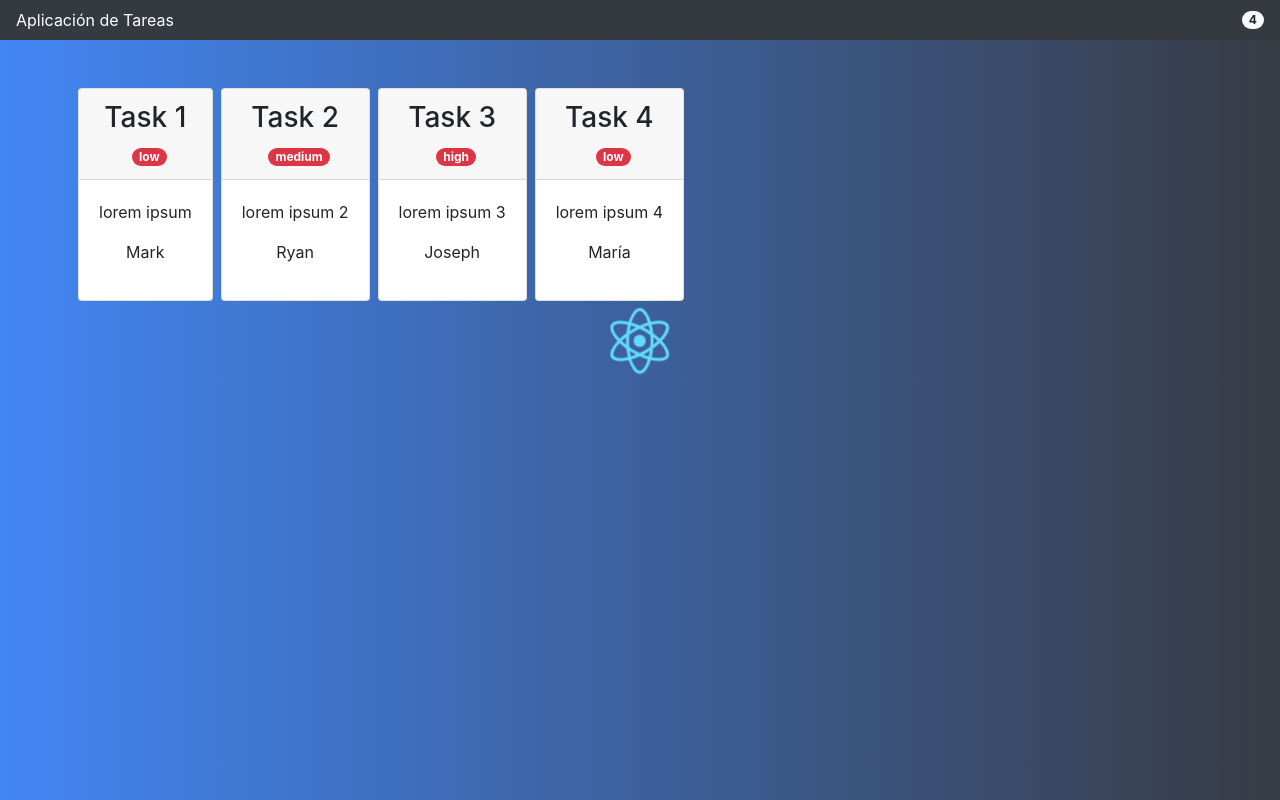
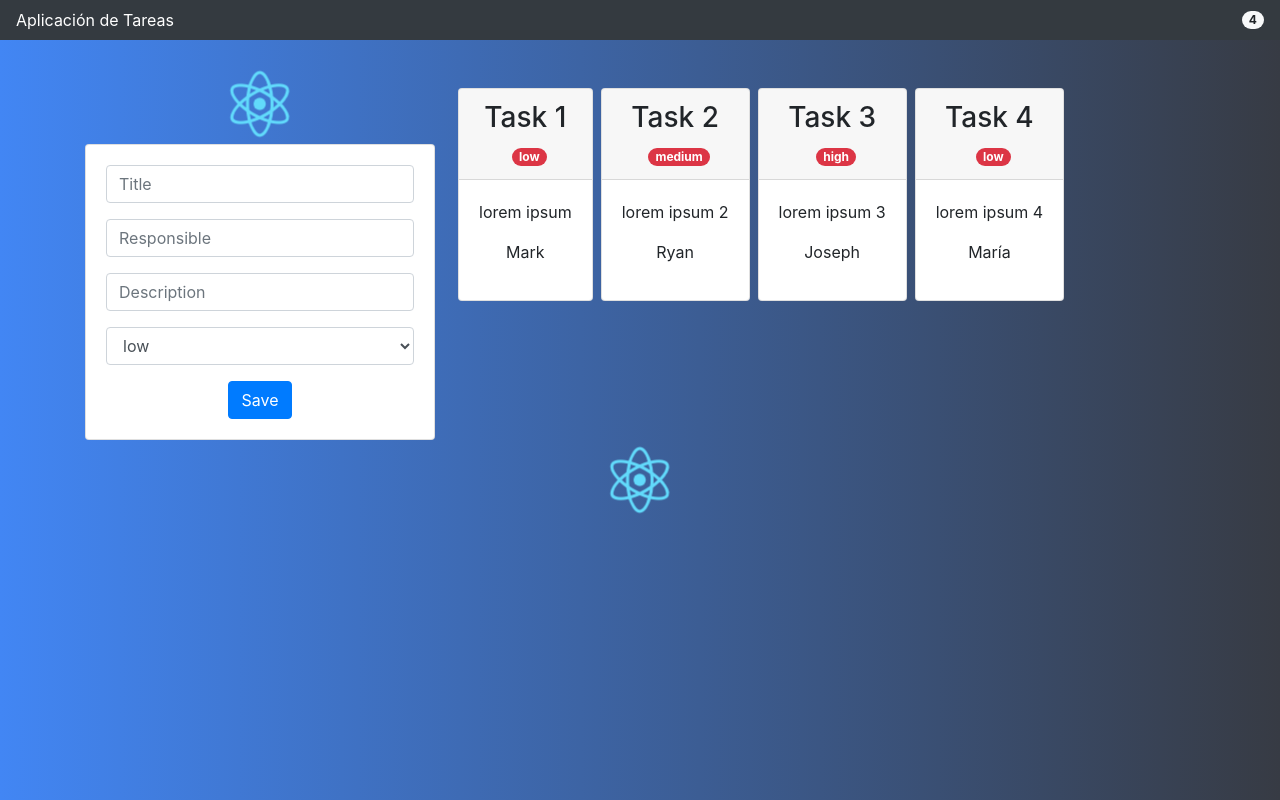
Before and after one commit to apradillap/react-example, a React (Create React App) app: page / in a window 1280 px wide. Built offline with nearby package versions, Linux system fonts and the light colour scheme.

Commit message:
Working progress TodoForm

```diff
--- a/src/App.js
+++ b/src/App.js
@@ -2,6 +2,7 @@ import React, { Component } from 'react';
 import logo from './logo.svg';
 import './App.css';
 import Navigation from "./components/Navigation"
+import TodoForm from "./components/TodoForm"
 
 import { todos } from './todos.json';
 console.log(todos);
@@ -41,7 +42,16 @@ class App extends Component {
 
         <div className="container">
           <div className="row mt-4">
-            { todos }
+            <div className="col-md-4 text-center">
+                <img src={logo} className="App-logo" alt="logo" />
+              <TodoForm/>
+            </div>
+
+            <div className="col-md-8">
+              <div className="row">
+                {todos}
+              </div>
+            </div>
           </div>
         </div>
 
--- /dev/null
+++ b/src/components/TodoForm.js
@@ -0,0 +1,82 @@
+import React, { Component } from 'react';
+
+class TodoForm extends Component {
+  constructor() {
+    super();
+    this.state = {
+      title: '',
+      responsible: '',
+      description: '',
+      priority: 'low'
+    };
+    this.handleInput = this.handleInput.bind(this);
+    this.handleSubmit = this.handleSubmit.bind(this); //Change with function ->
+  }
+
+  handleInput(e) {
+    const {value, name } = e.target;
+    //console.log(e.target.value, e.target.name);
+    this.setState({
+      [name]: value
+    })
+    console.log(this.state);
+  }
+
+  handleSubmit(e){
+    e.preventDefault();
+    console.log('sending data...');
+
+  }
+
+  render() {
+    return (
+      <div className="card">
+        <form className="card-body" onSubmit={this.handleSubmit}>
+          <div className="form-group">
+            <input
+              type="text"
+              name="title"
+              onChange={this.handleInput}
+              className="form-control"
+              placeholder="Title"
+            />
+          </div>
+          <div className="form-group">
+            <input
+              type="text"
+              name="responsible"
+              className="form-control"
+              placeholder="Responsible"
+              onChange={ this.handleInput }
+            />
+          </div>
+          <div className="form-group">
+            <input
+              type="text"
+              name="description"
+              className="form-control"
+              placeholder="Description"
+              onChange={ this.handleInput }
+            />
+          </div>
+          <div className="form-group">
+            <select
+              name="priority"
+              className="form-control"
+              onChange={ this.handleInput }
+              >
+              <option>low</option>
+              <option>medium</option>
+              <option>high</option>
+            </select>
+          </div>
+          <button type="submit" className="btn btn-primary">
+            Save
+          </button>
+        </form>
+      </div>
+    );
+  }
+}
+
+export default TodoForm;
```
